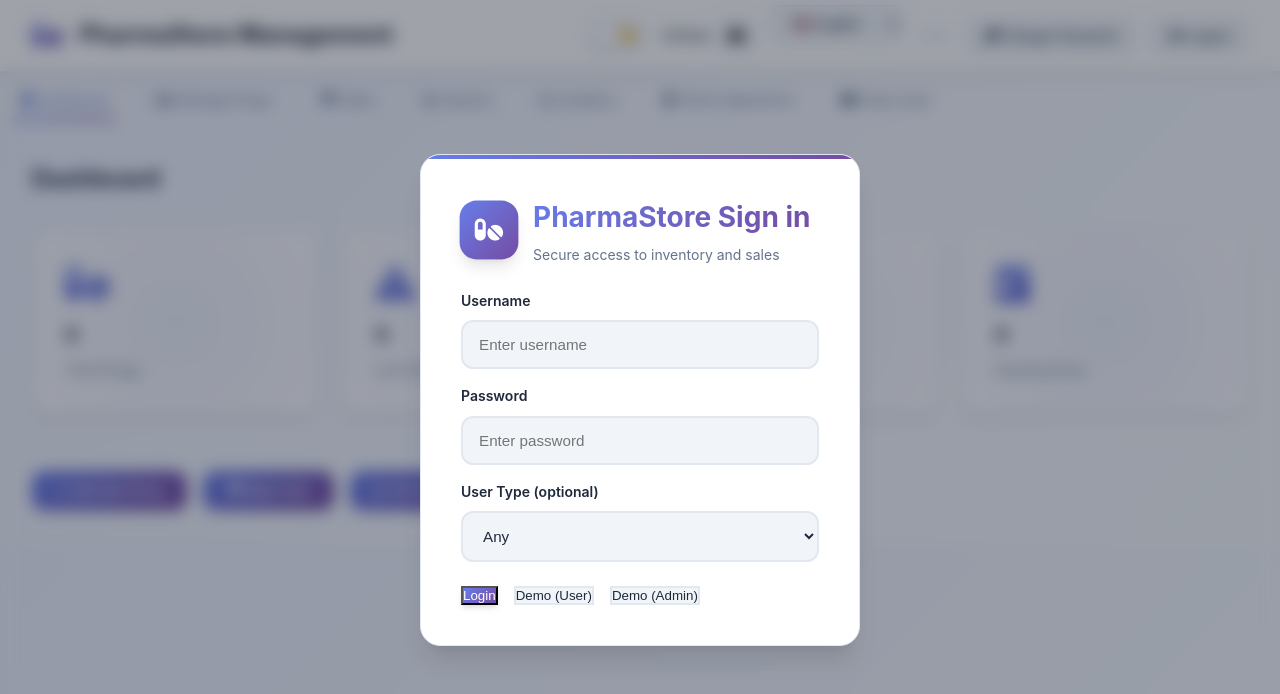
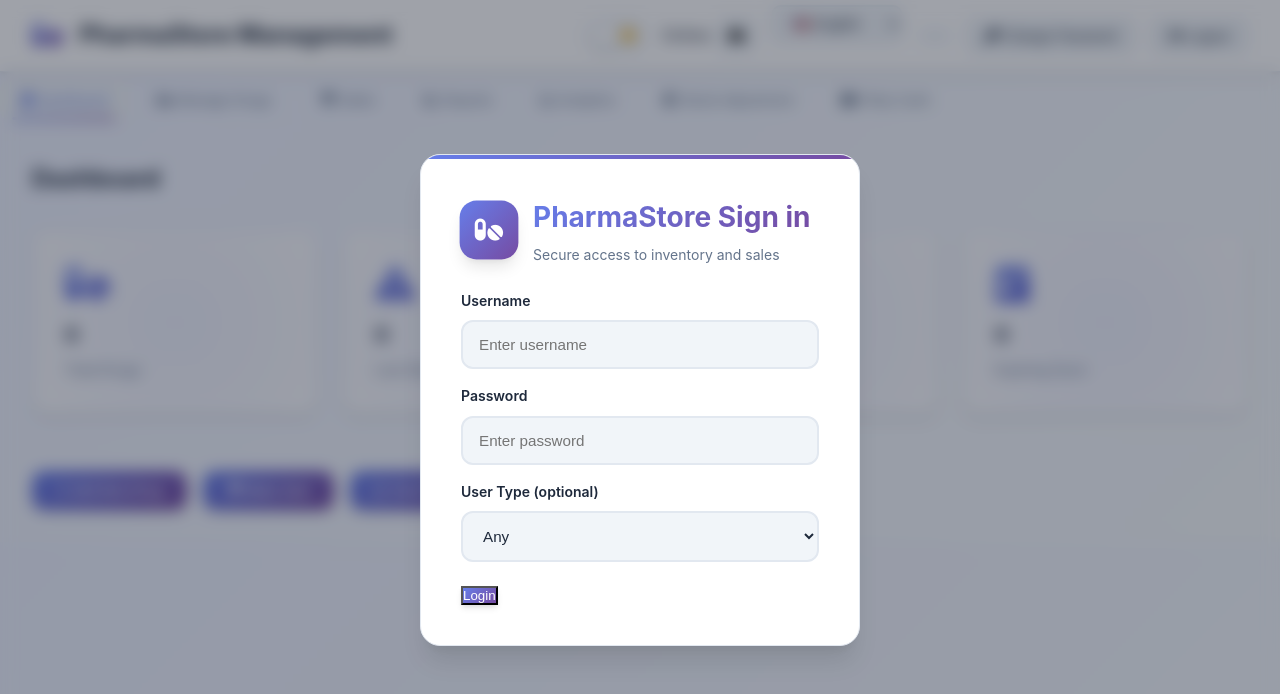
Before and after one commit to humptydumpty-git/Pharma_Store, a plain HTML site: page index.html in a window 1280 px wide. Drawn offline with nearby package versions, Linux system fonts and the light colour scheme.

Commit message:
Update index.html

```diff
--- a/index.html
+++ b/index.html
@@ -69,8 +69,6 @@
 
                 <div class="form-actions">
                     <button type="submit" class="btn-primary">Login</button>
-                    <button type="button" class="btn-secondary" onclick="document.getElementById('username').value='user'; document.getElementById('password').value='user123';" title="Fill demo credentials">Demo (User)</button>
-                    <button type="button" class="btn-secondary" onclick="document.getElementById('username').value='admin'; document.getElementById('password').value='password123';" title="Fill admin credentials">Demo (Admin)</button>
                 </div>
 
                 <div id="loginMessage" class="form-message" aria-live="polite"></div>
```
